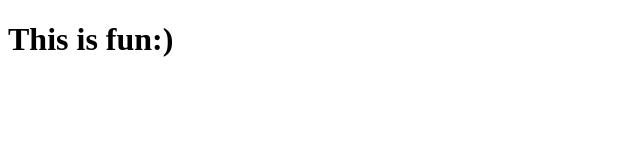
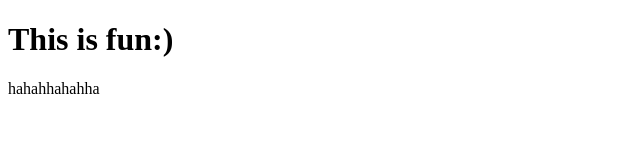
Before and after one commit to irorochad/test_github, a plain HTML site: page index.html in a window 1280 px wide. Shown: the whole page, without its empty margins (0-640 px from the left). Drawn offline with Linux system fonts and the light colour scheme.

Commit message:
Edited index file

```diff
--- a/index.html
+++ b/index.html
@@ -7,5 +7,7 @@
 </head>
 <body>
     <h1>This is fun:)</h1>
+    <p> hahahhahahha
+    </p>
 </body>
 </html>
```
